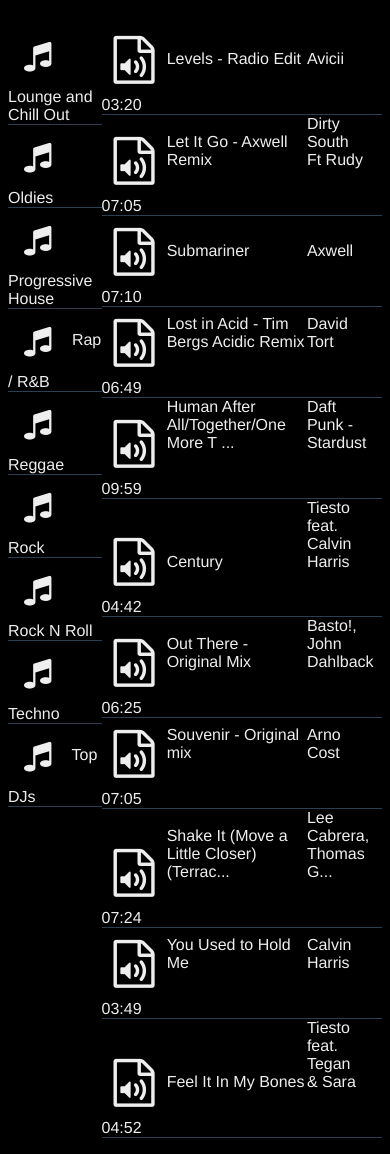
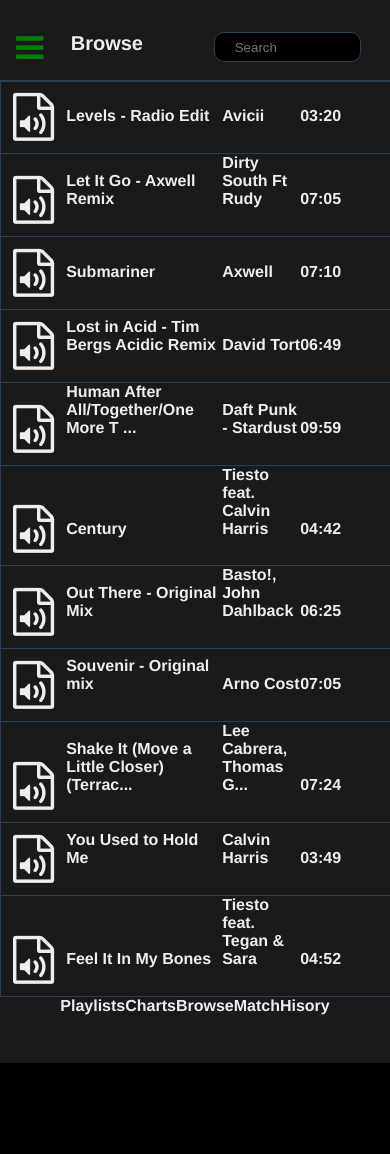
Before and after one commit to soundslikebliss/tembo, a Vue app: page / in a window 390 px wide. After the commit the page ends 1063 px from the top, so only its background shows below. Built offline with nearby package versions, Linux system fonts and the light colour scheme.

Commit message:
adds footer nav

```diff
--- a/src/App.vue
+++ b/src/App.vue
@@ -1,13 +1,17 @@
 <template>
   <div id="app">
+    <topNav></topNav>
     <sideNav></sideNav>
     <songs></songs>
+    <footerNav></footerNav>
   </div>
 </template>
 
 <script>
+import TopNav from './TopNav.vue'
 import SideNav from './SideNav.vue'
 import Songs from './Songs.vue'
+import FooterNav from './FooterNav.vue'
 
 export default {
   name: 'app',
@@ -16,8 +20,10 @@
     }
   },
   components: {
+    TopNav,
     SideNav,
-    Songs
+    Songs,
+    FooterNav
   }
 }
 </script>
@@ -27,6 +33,9 @@
 html, body {
   background-color: #000;
 }
+body {
+  margin: 0;
+}
 
 #app {
   font-family: 'Avenir', Helvetica, Arial, sans-serif;
@@ -34,6 +43,7 @@
   -moz-osx-font-smoothing: grayscale;
   text-align: center;
   color: #eee;
+  font-weight: 700;
 }
 
 img {
@@ -48,12 +58,20 @@
 ul {
   list-style-type: none;
   padding: 0;
+  margin: 0;
 }
 
 li {
   display: block;
   border-bottom: 1px solid #2c3e50;
   text-align: left;
+}
+li:hover {
+  background-color: green;
+  cursor: pointer;
+}
+span:hover {
+  cursor: pointer;
 }
 
 i {
--- /dev/null
+++ b/src/FooterNav.vue
@@ -0,0 +1,80 @@
+<template>
+  <div id="footer-nav">
+    <ul>
+      <li v-for="link in links">
+
+         {{link.text}}
+      </li>
+    </ul>
+  </div>
+</template>
+
+<script>
+export default {
+  name: 'links',
+  data () {
+    return {
+      links: [
+        {
+          icon: '',
+          text: 'Playlists'
+        },
+        {
+          icon: '',
+          text: 'Charts'
+        },
+        {
+          icon: '',
+          text: 'Browse'
+        },
+        {
+          icon: '',
+          text: 'Match'
+        },
+        {
+          icon: '',
+          text: 'Hisory'
+        }
+      ]
+    }
+  }
+}
+</script>
+
+<style scoped>
+#footer-nav {
+  border-top: 1px solid #2c3e50;
+  padding: 2em 0 3em 0;
+  background-color: rgba(255, 255, 255, 0.1);
+}
+
+ul {
+
+}
+li {
+  display: inline-block;
+  border: none;
+}
+li:hover {
+  background-color: rgba(255, 255, 255, 0);
+}
+
+p {
+
+}
+i {
+color: green;
+padding: 0 .5em;
+}
+i:hover {
+  color: #fff;
+}
+
+@media (max-width: 1024px) {
+
+}
+@media (max-width: 768px) {
+
+}
+
+</style>
--- a/src/SideNav.vue
+++ b/src/SideNav.vue
@@ -1,5 +1,8 @@
 <template>
   <div id="sideNav">
+    <div class="mobile-burger">
+      <i class="fa fa-bars fa-2x"></i>
+    </div>
     <ul>
       <li v-for="category in categories">
          <i class="fa fa-music fa-2x"></i>
@@ -24,9 +27,39 @@
 #sideNav {
   width: 25%;
   float: left;
+  clear: both;
+}
+.mobile-burger {
+  position: absolute;
+  top: -81px;
+  height: 81px;
+  width: 100%;
+  background-color: green;
+}
+.mobile-burger i {
+  position: absolute;
+  top: .5em;
+  left: 0;
 }
 i {
   padding: .5em;
 }
+#sideNav.active {
+  display: block;
+  position: fixed;
+  background-color: gray;
+  height: 100%;
+  width: 50%;
+}
+@media (max-width: 1024px) {
+  #sideNav {
+    width: 35%;
+  }
+}
+@media (max-width: 768px) {
+  #sideNav {
+    display: none;
+  }
+}
 
 </style>
--- a/src/Songs.vue
+++ b/src/Songs.vue
@@ -91,8 +91,9 @@
 
 <style scoped>
 #songs {
-  width: 75%;
+  width: 74%;
   float: left;
+  border-left: 1px solid #2c3e50;
 }
 i {
   padding: .25em;
@@ -106,6 +107,19 @@
 .song-artist, .song-length {
   width: 20%;
 }
+@media (max-width: 1024px) {
+  #songs {
+    width: 60%;
+  }
+  .song-title {
+    width: 40%;
+  }
+}
+@media (max-width: 768px) {
+  #songs {
+    width: 100%;
+  }
+}
 
 
 </style>
--- /dev/null
+++ b/src/TopNav.vue
@@ -0,0 +1,109 @@
+<template>
+  <div id="topNav">
+    <ul>
+    <span>Cancel</span>
+      <li v-for="link in links">
+         <i :class="link"></i>
+      </li>
+    </ul>
+    <div class="search">
+      <i class="fa fa-bars fa-2x"></i>
+      <p>Browse</p>
+      <form>
+        <input placeholder="Search"></input>
+      </form>
+    </div>
+  </div>
+</template>
+
+<script>
+export default {
+  name: 'links',
+  data () {
+    return {
+      links: ['fa fa-spotify fa-2x', 'fa fa-compress fa-2x', 'fa fa-sun-o fa-2x']
+    }
+  }
+}
+</script>
+
+<style scoped>
+#topNav {
+  border-bottom: 1px solid #2c3e50;
+  padding: 2em 0 3em 0;
+  background-color: rgba(255, 255, 255, 0.1);
+}
+span {
+  color: green;
+}
+ul {
+  width: 25%;
+  float: left;
+  text-align: left;
+  padding-left: .5em;
+}
+li {
+  display: inline-block;
+  border: none;
+}
+li:hover {
+  background-color: rgba(255, 255, 255, 0);
+}
+
+.fa-bars {
+  display: none;
+  position: absolute;
+  left: 0;
+}
+.search {
+  width: 70%;
+  float: left;
+}
+form {
+  display: inline-block;
+  width: 30%;
+  float: right;
+  margin-right: 2em;
+}
+input {
+  border: 1px solid #2c3e50;
+  padding: .5em 1.5em;
+  border-radius: 10px;
+  background-color: #000;
+  color: #fff;
+  width: 100%;
+}
+p {
+  display: inline-block;
+  font-size: 20px;
+  margin-top: 0;
+}
+i {
+color: green;
+padding: 0 .5em;
+}
+i:hover, span:hover {
+  color: #fff;
+}
+
+@media (max-width: 1024px) {
+  ul {
+    width: 35%;
+  }
+  .search {
+    width: 60%;
+  }
+}
+@media (max-width: 768px) {
+  ul {
+    display: none;
+  }
+  .fa-bars {
+    display: inline-block;
+  }
+  .search {
+    width: 90%;
+  }
+}
+
+</style>
--- a/src/main.js
+++ b/src/main.js
@@ -1,11 +1,18 @@
 import Vue from 'vue'
 import App from './App.vue'
+import TopNav from './TopNav.vue'
 import SideNav from './SideNav.vue'
 import Songs from './Songs.vue'
+import FooterNav from './FooterNav.vue'
 
 new Vue({
   el: '#app',
   render: h => h(App)
+})
+
+new Vue({
+  el: '#topNav',
+  render: h => h(TopNav)
 })
 
 new Vue({
@@ -17,3 +24,19 @@
   el: '#songs',
   render: h => h(Songs)
 })
+
+new Vue({
+  el: '#footer-nav',
+  render: h => h(FooterNav)
+})
+
+let hamburger = document.querySelector('.fa-bars')
+let sideNav = document.querySelector('#sideNav')
+let mobileBurger = document.querySelector('.mobile-burger')
+
+hamburger.onclick = () => {
+	sideNav.classList.toggle('active')
+}
+mobileBurger.onclick = () => {
+	sideNav.classList.toggle('active')
+}
```
